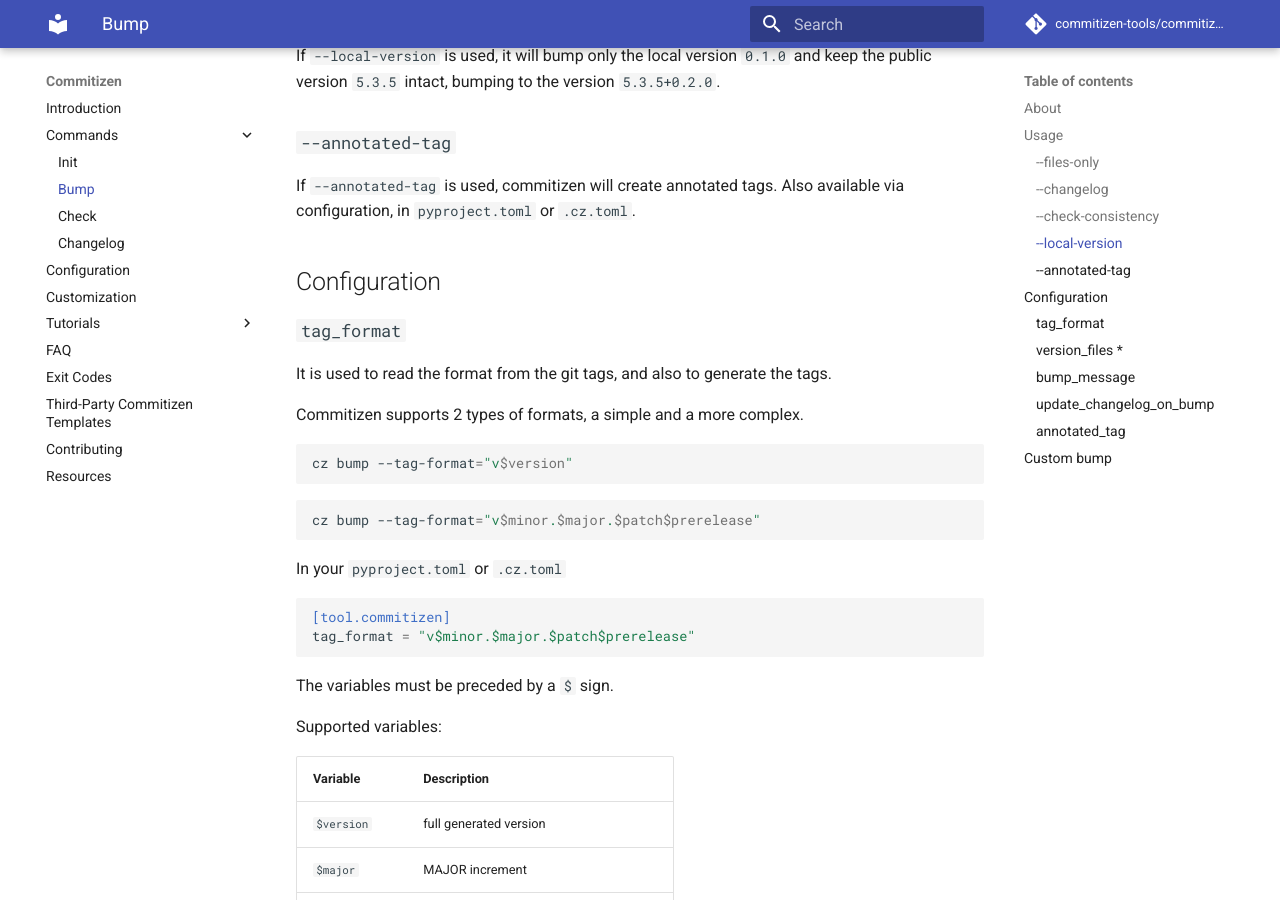
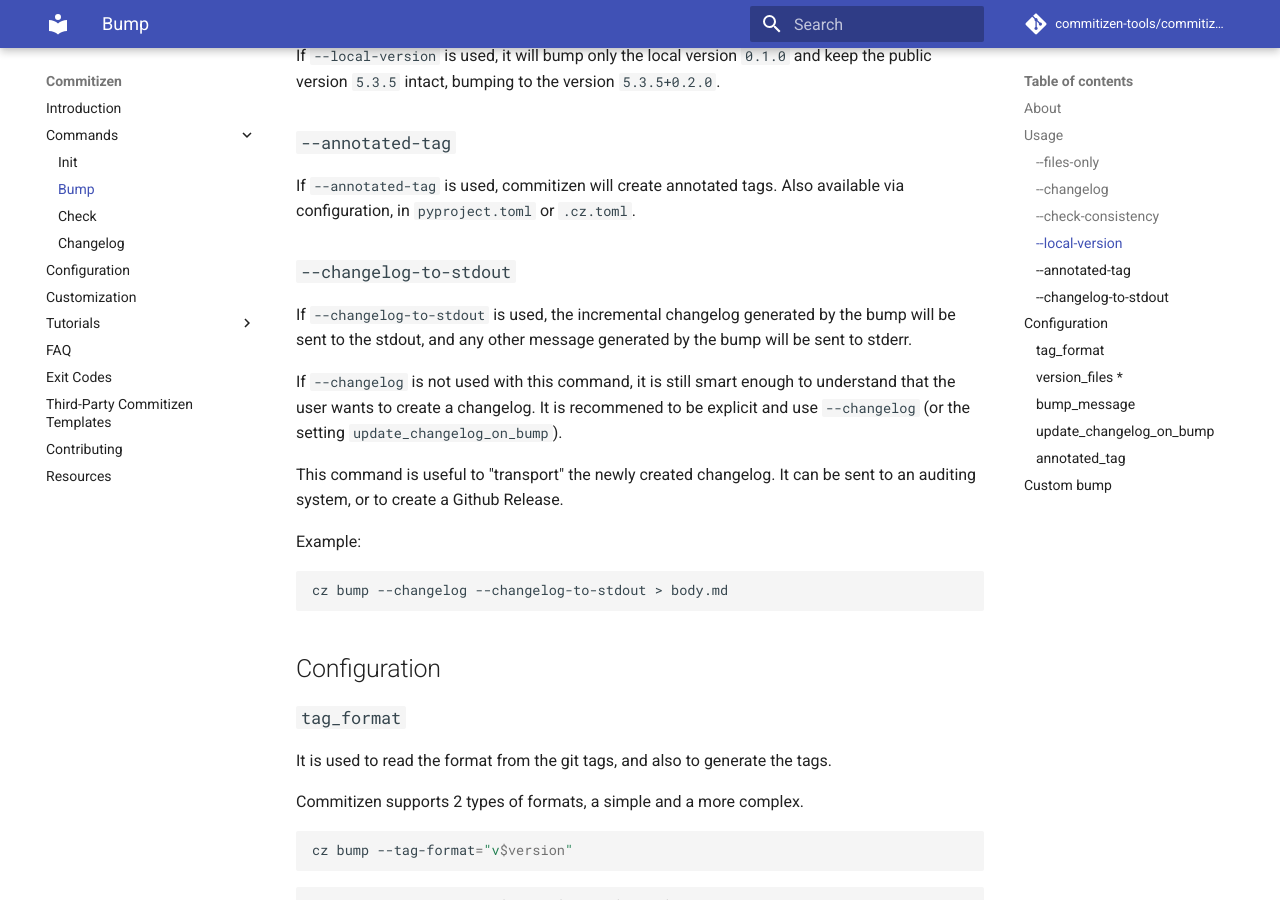
Before and after one commit to commitizen-tools/commitizen, an MkDocs documentation site: the page built from docs/bump.md, in a window 1280 px wide and 900 px high, scrolled down 3720 px. Built offline with MkDocs 1.6.1 and Material for MkDocs 9.7.7, drawn with Linux system fonts in a browser that asks for light colours; comment, search, counter and statistics services are not loaded.

Commit message:
docs(bump): explain new flag --changelog-to-stdout

````diff
--- a/docs/bump.md
+++ b/docs/bump.md
@@ -139,7 +139,6 @@
 To fix it, you'll first `git checkout .` to reset to the status before trying to bump and update
 the version in `setup.py` to `1.21.0`
 
-
 ### `--local-version`
 
 Bump the local portion of the version.
@@ -160,6 +159,25 @@
 ### `--annotated-tag`
 
 If `--annotated-tag` is used, commitizen will create annotated tags. Also available via configuration, in `pyproject.toml` or `.cz.toml`.
+
+### `--changelog-to-stdout`
+
+If `--changelog-to-stdout` is used, the incremental changelog generated by the bump
+will be sent to the stdout, and any other message generated by the bump will be
+sent to stderr.
+
+If `--changelog` is not used with this command, it is still smart enough to
+understand that the user wants to create a changelog. It is recommened to be
+explicit and use `--changelog` (or the setting `update_changelog_on_bump`).
+
+This command is useful to "transport" the newly created changelog.
+It can be sent to an auditing system, or to create a Github Release.
+
+Example:
+
+```bash
+cz bump --changelog --changelog-to-stdout > body.md
+```
 
 ## Configuration
 
@@ -198,7 +216,7 @@
 
 ---
 
-### `version_files` *
+### `version_files` \*
 
 It is used to identify the files which should be updated with the new version.
 It is also possible to provide a pattern for each file, separated by colons (`:`).
````
